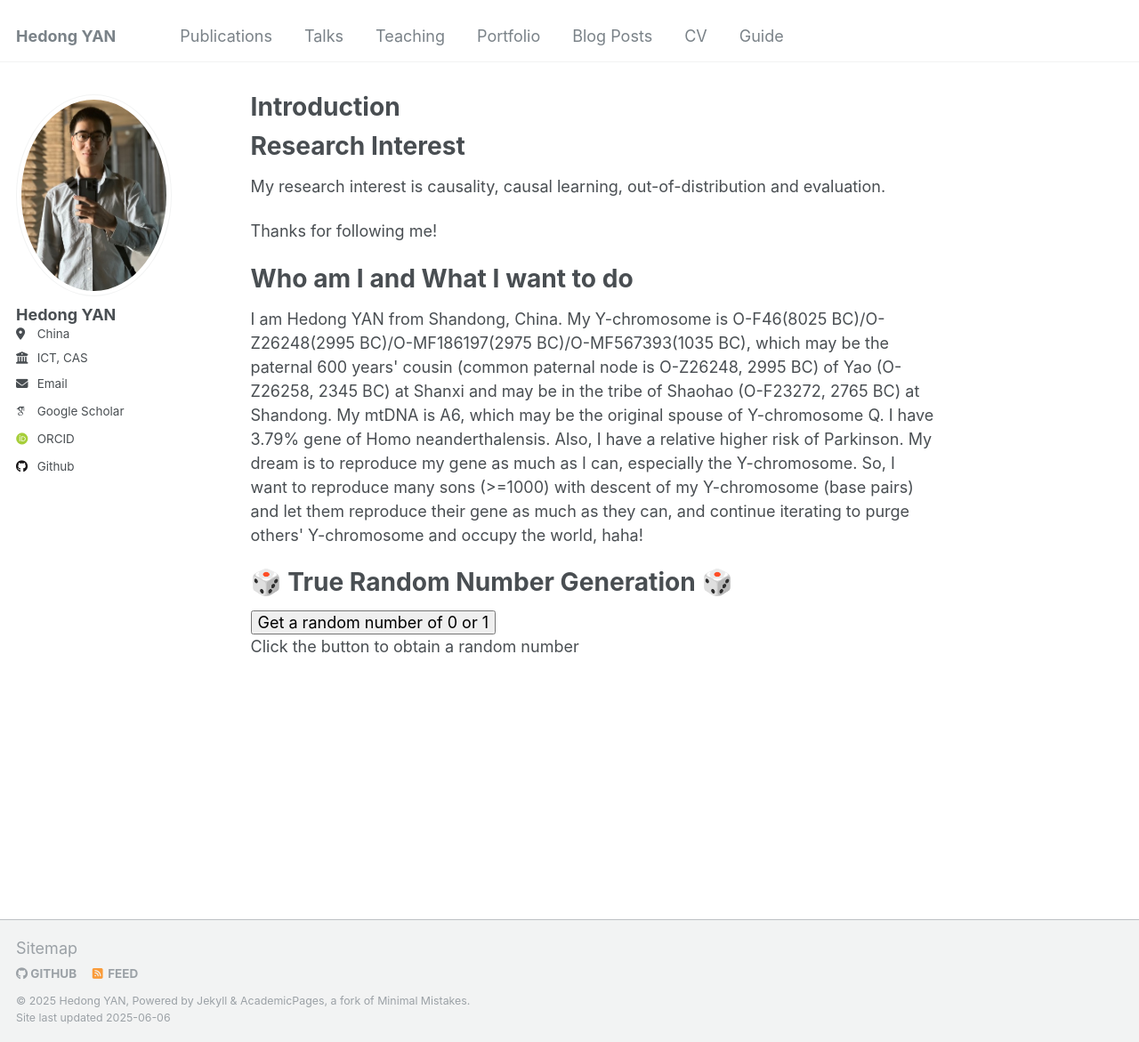
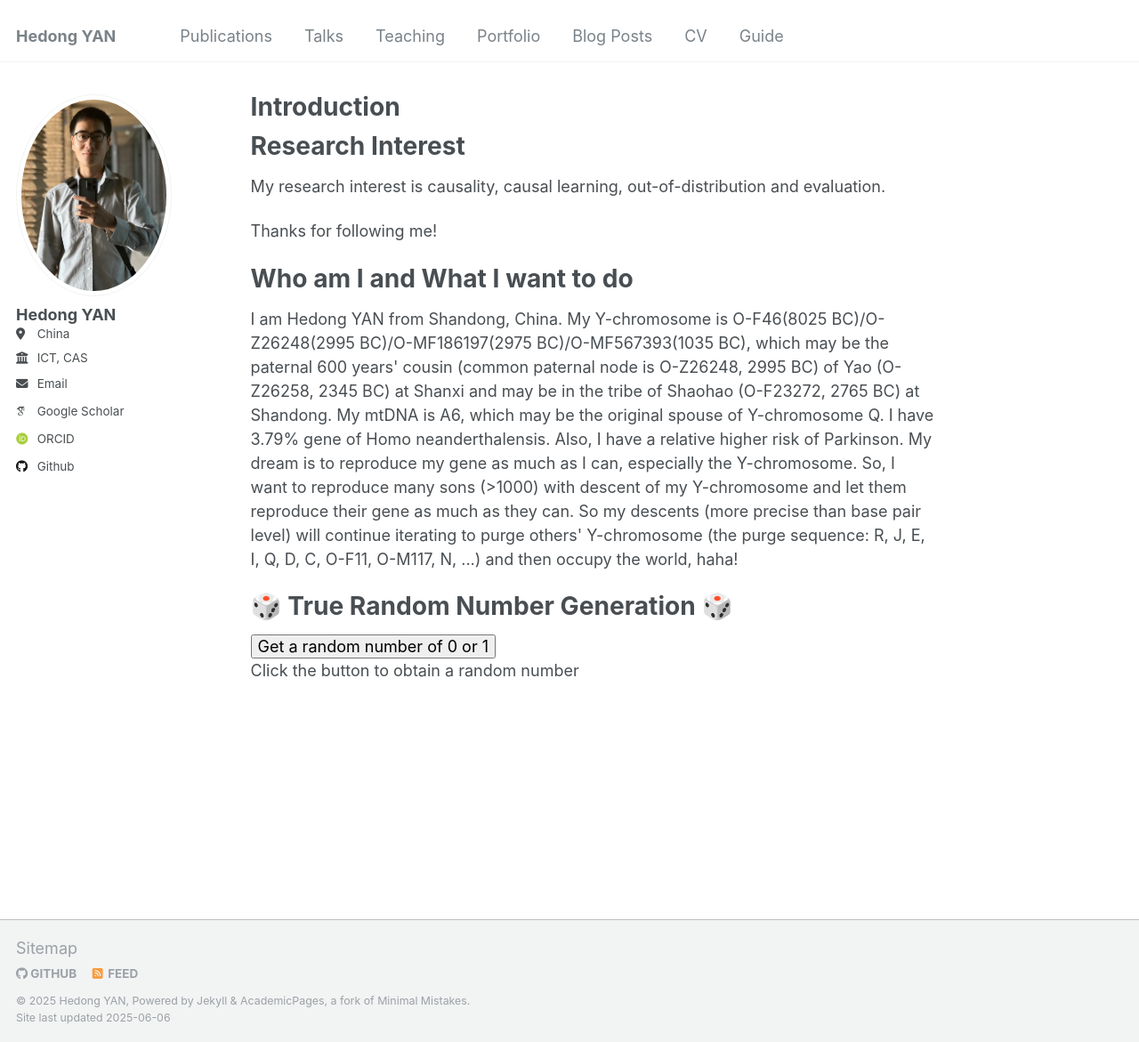
Before and after one commit to hedongyan/hedongyan.github.io, a Jekyll site: the page built from _pages/about.html, in a window 1280 px wide and 1171 px high. Shown: the whole window at 89% size. Built offline with Jekyll 4.4.1, drawn with Linux system fonts in a browser that asks for light colours; some web fonts are replaced.

Commit message:
Update about.html

```diff
--- a/_pages/about.html
+++ b/_pages/about.html
@@ -12,7 +12,7 @@
 <p>Thanks for following me!</p>
 
 <h1>Who am I and What I want to do</h1>
-<p>I am Hedong YAN from Shandong, China. My Y-chromosome is O-F46(8025 BC)/O-Z26248(2995 BC)/O-MF186197(2975 BC)/O-MF567393(1035 BC), which may be the paternal 600 years' cousin (common paternal node is O-Z26248, 2995 BC) of Yao (O-Z26258, 2345 BC) at Shanxi and may be in the tribe of Shaohao (O-F23272, 2765 BC) at Shandong. My mtDNA is A6, which may be the original spouse of Y-chromosome Q. I have 3.79% gene of Homo neanderthalensis. Also, I have a relative higher risk of Parkinson. My dream is to reproduce my gene as much as I can, especially the Y-chromosome. So, I want to reproduce many sons (>=1000) with descent of my Y-chromosome (base pairs) and let them reproduce their gene as much as they can, and continue iterating to purge others' Y-chromosome and occupy the world, haha! </p>
+<p>I am Hedong YAN from Shandong, China. My Y-chromosome is O-F46(8025 BC)/O-Z26248(2995 BC)/O-MF186197(2975 BC)/O-MF567393(1035 BC), which may be the paternal 600 years' cousin (common paternal node is O-Z26248, 2995 BC) of Yao (O-Z26258, 2345 BC) at Shanxi and may be in the tribe of Shaohao (O-F23272, 2765 BC) at Shandong. My mtDNA is A6, which may be the original spouse of Y-chromosome Q. I have 3.79% gene of Homo neanderthalensis. Also, I have a relative higher risk of Parkinson. My dream is to reproduce my gene as much as I can, especially the Y-chromosome. So, I want to reproduce many sons (>1000) with descent of my Y-chromosome and let them reproduce their gene as much as they can. So my descents (more precise than base pair level) will continue iterating to purge others' Y-chromosome (the purge sequence: R, J, E, I, Q, D, C, O-F11, O-M117, N, ...) and then occupy the world, haha! </p>
 <!-- <img src="/images/狗头表情.webp"> -->
 
 <h1>🎲 True Random Number Generation 🎲 </h1>
```
